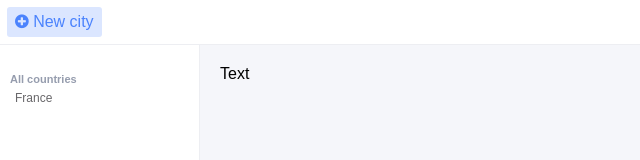
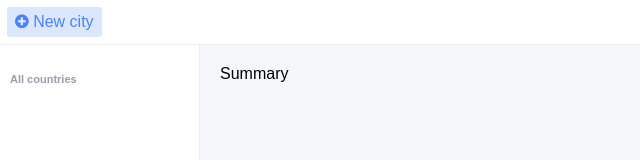
Before and after one commit to christian8aguirre/assignments_weather--part-5, a React (Create React App) app: page / in a window 1280 px wide. Shown: the top 160 px of the page, without its empty margins (0-640 px from the left). Built offline with nearby package versions, Linux system fonts and the light colour scheme.

Commit message:
[part2] Access to value from input and save it into State.

```diff
--- a/package.json
+++ b/package.json
@@ -5,7 +5,8 @@
   "dependencies": {
     "react": "^16.4.2",
     "react-dom": "^16.4.2",
-    "react-scripts": "1.1.4"
+    "react-scripts": "1.1.4",
+    "superagent": "^3.8.3"
   },
   "scripts": {
     "start": "react-scripts start",
--- a/src/App.js
+++ b/src/App.js
@@ -1,12 +1,15 @@
 import React, { Component } from 'react';
 
 import './App.css';
+
+import request from 'superagent'; // npm install --save superagent
 
 class App extends Component {
   constructor() {
     super();
 
     this.state = {
+      cities: [],
       show: false
     };
   }
@@ -15,6 +18,29 @@ class App extends Component {
     this.setState({
       show: true
     });
+  }
+
+  addCity = (e) => {
+    // I. If ENTER was pressed
+    const ENTER_KEY = 13;
+
+    if (e.keyCode === ENTER_KEY) {
+      // II. Save new city in `cities`.
+      this.setState({
+        cities: [
+          // III. Get past data.
+          ...this.state.cities,
+          {
+            id: this.state.cities.length + 1,
+            name: e.target.value
+          }
+        ],
+        show: false
+      });
+
+      // IV. Clean the input.
+      e.target.value = '';
+    }
   }
 
   render() {
@@ -28,10 +54,16 @@ class App extends Component {
         <div className='grid'>
           <aside className='app__aside'>
             <h1 className='app__title'>All countries</h1>
-            <a href='#' className='app__country'>France</a>
-            { this.state.show && <input autoFocus type='text' placeholder='Location' className='app__input' /> }
+            { this.state.cities.map(city => {
+              return <a key={ city.id } href='#' className='app__country'>{ city.name }</a>
+            }) }
+            { this.state.show && <input onKeyUp={ this.addCity } autoFocus type='text' placeholder='Location' className='app__input' /> }
           </aside>
-          <section className='app__view'>Text</section>
+          <section className='app__view'>
+            <div>
+              Summary
+            </div>
+          </section>
         </div>
       </div>
     );
```
